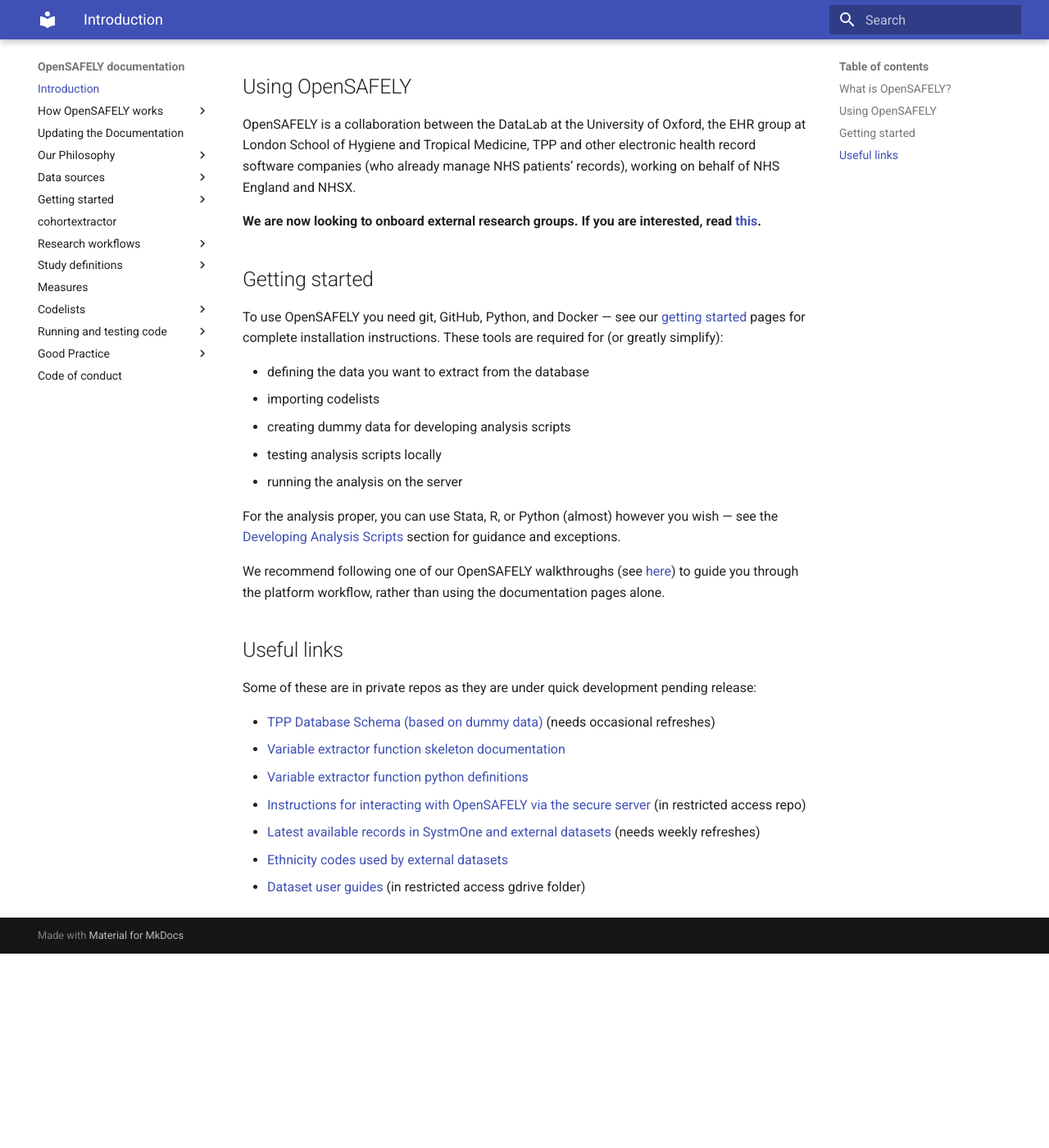
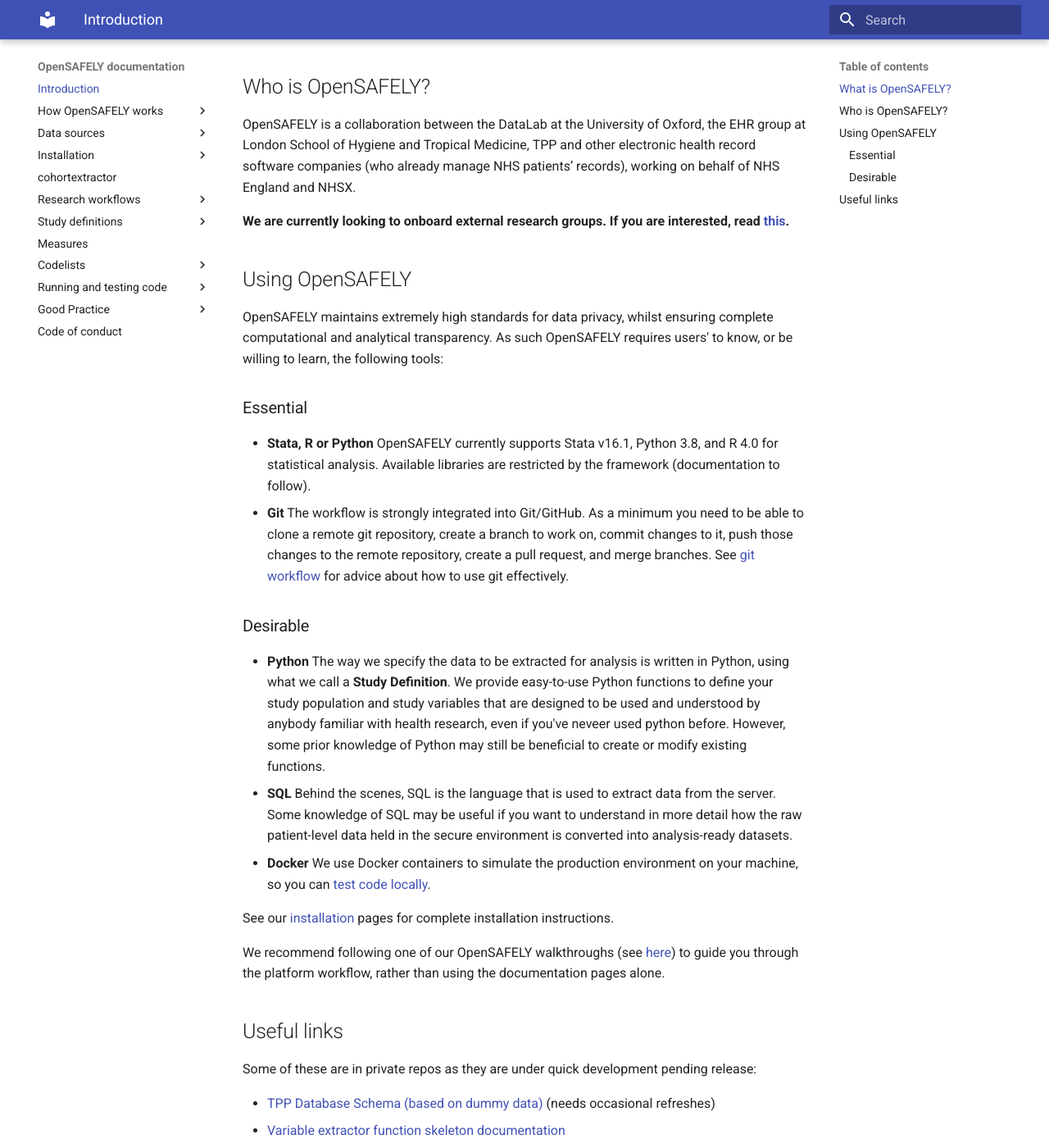
Before and after one commit to opensafely/documentation, an MkDocs documentation site: the page built from docs/index.md, in a window 1280 px wide and 1400 px high, scrolled down 546 px. Shown: the whole window at 82% size. Built offline with MkDocs 1.6.1 and Material for MkDocs 9.7.7, drawn with Linux system fonts in a browser that asks for light colours; before the commit the page ends 1709 px from its top, so only the background shows below that.

Commit message:
rearrange intro and install pages

```diff
--- a/docs/index.md
+++ b/docs/index.md
@@ -11,27 +11,41 @@
 we don’t transport large volumes of potentially disclosive pseudonymised patient data outside of the secure environments managed by the electronic health record software company;
 instead, trusted analysts can run large scale computation across near real-time pseudonymised patient records inside the data centre of the electronic health records software company.
 
-## Using OpenSAFELY
+## Who is OpenSAFELY?
 
 OpenSAFELY is a collaboration between the DataLab at the University of Oxford, the EHR group at London School of Hygiene and Tropical Medicine, TPP and other electronic health record software companies (who already manage NHS patients’ records), working on behalf of NHS England and NHSX.
 
-**We are now looking to onboard external research groups. If you are interested, read [this]().**
+**We are currently looking to onboard external research groups. If you are interested, read [this]().**
 
-## Getting started
+## Using OpenSAFELY
 
-To use OpenSAFELY you need git, GitHub, Python, and Docker &mdash; see our [getting started](getting-started.md) pages for complete installation instructions.
-These tools are required for (or greatly simplify):
+OpenSAFELY maintains extremely high standards for data privacy, whilst ensuring complete computational and analytical transparency.
+As such OpenSAFELY requires users' to know, or be willing to learn, the following tools:
 
-* defining the data you want to extract from the database
-* importing codelists
-* creating dummy data for developing analysis scripts
-* testing analysis scripts locally
-* running the analysis on the server
+### Essential
+* **Stata, R or Python**
+OpenSAFELY currently supports Stata v16.1, Python 3.8, and R 4.0 for statistical analysis.
+Available libraries are restricted by the framework (documentation to follow).
+* **Git**
+The workflow is strongly integrated into Git/GitHub.
+As a minimum you need to be able to clone a remote git repository, create a branch to work on, commit changes to it, push those changes to the remote repository, create a pull request, and merge branches.
+See [git workflow](git-workflow.md) for advice about how to use git effectively.
+<!--We provide a simple tutorial for navigating the OpenSAFELY workflow.-->
 
-For the analysis proper, you can use Stata, R, or Python (almost) however you wish &mdash; see the [Developing Analysis Scripts](workflow-develop-analysis-scripts.md) section for guidance and exceptions.
+### Desirable
+* **Python**
+The way we specify the data to be extracted for analysis is written in Python, using what we call a **Study Definition**.
+We provide easy-to-use Python functions to define your study population and study variables that are designed to be used and understood by anybody familiar with health research, even if you've neveer used python before.
+However, some prior knowledge of Python may still be beneficial to create or modify existing functions.
+* **SQL**
+Behind the scenes, SQL is the language that is used to extract data from the server.
+Some knowledge of SQL may be useful if you want to understand in more detail how the raw patient-level data held in the secure environment is converted into analysis-ready datasets.
+* **Docker**
+We use Docker containers to simulate the production environment on your machine, so you can [test code locally](pipelines-overview.md).
+
+See our [installation](getting-started.md) pages for complete installation instructions.
 
 We recommend following one of our OpenSAFELY walkthroughs (see [here](https://github.com/opensafely/os-demo-research#opensafely-demo-materials)) to guide you through the platform workflow, rather than using the documentation pages alone.
-
 
 ## Useful links
 
--- a/mkdocs.yml
+++ b/mkdocs.yml
@@ -2,11 +2,10 @@
 nav:
     - Introduction: index.md
     - How OpenSAFELY works:
+        - Our philosophy: open-methods.md
         - Not just another TRE: coming-soon.md
         - Security: workflow-security-levels.md
-    - Updating the Documentation: updating-documentation.md
-    - Our Philosophy:
-        - Open Working Methods: open-methods.md
+        - Updating the Documentation: updating-documentation.md
     - Data sources:
         - Overview: dataset-landing-page.md
         - Primary Care Records: dataset-systmone.md
@@ -16,7 +15,7 @@
         - Intensive Care Admissions (covid-19 only): dataset-icnarc.md
         - In-hospital Deaths (covid-19 only): dataset-cpns.md
         - Registered Deaths: dataset-onsdeaths.md
-    - Getting started:
+    - Installation:
         - Overview: getting-started.md
         - GitHub and Git: install-github-and-git.md
         - Python: install-python.md
```
Also changed, not shown: docs/getting-started.md (+2 -31 lines), docs/updating-documentation.md (+0 -1 lines).
